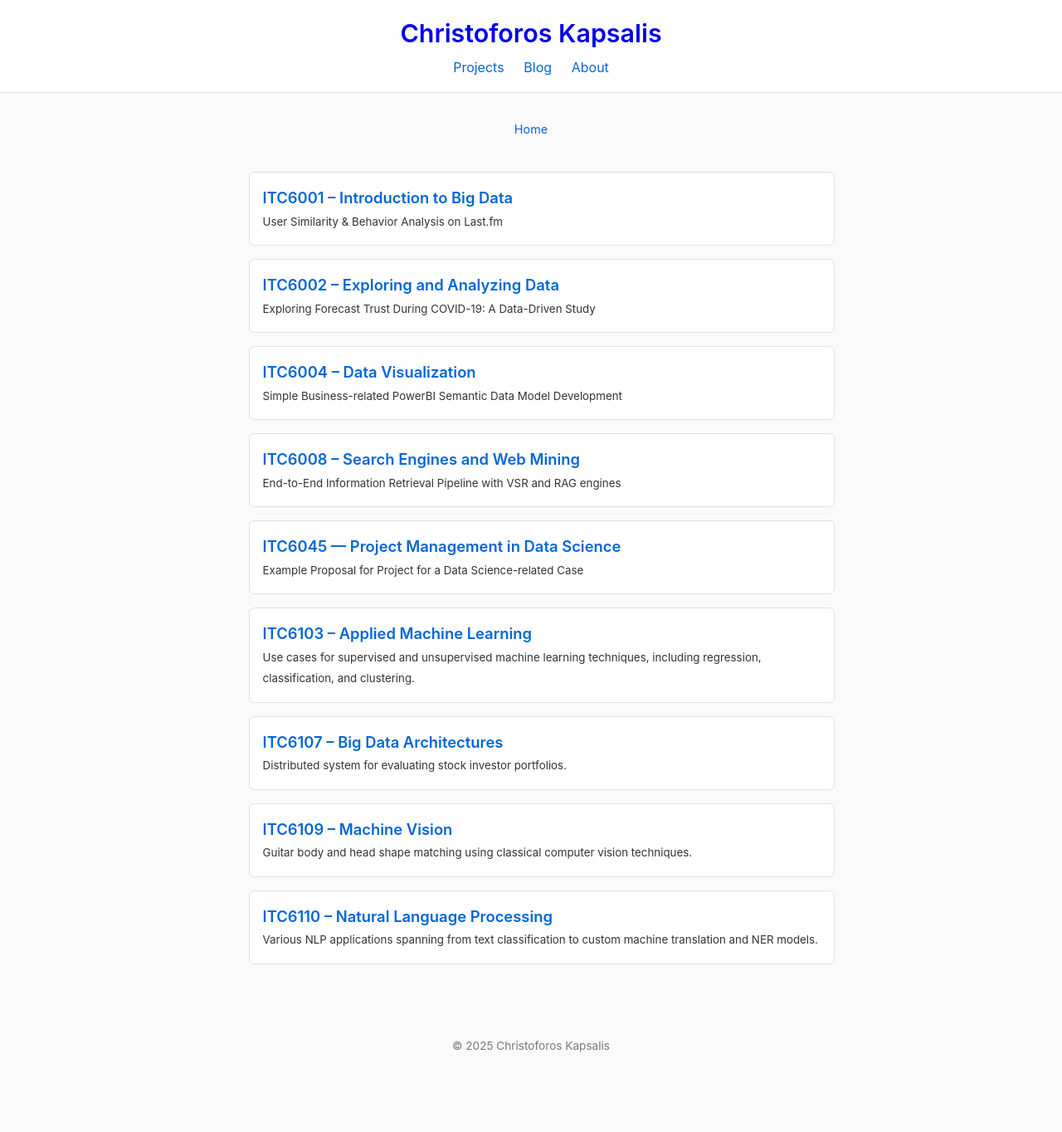
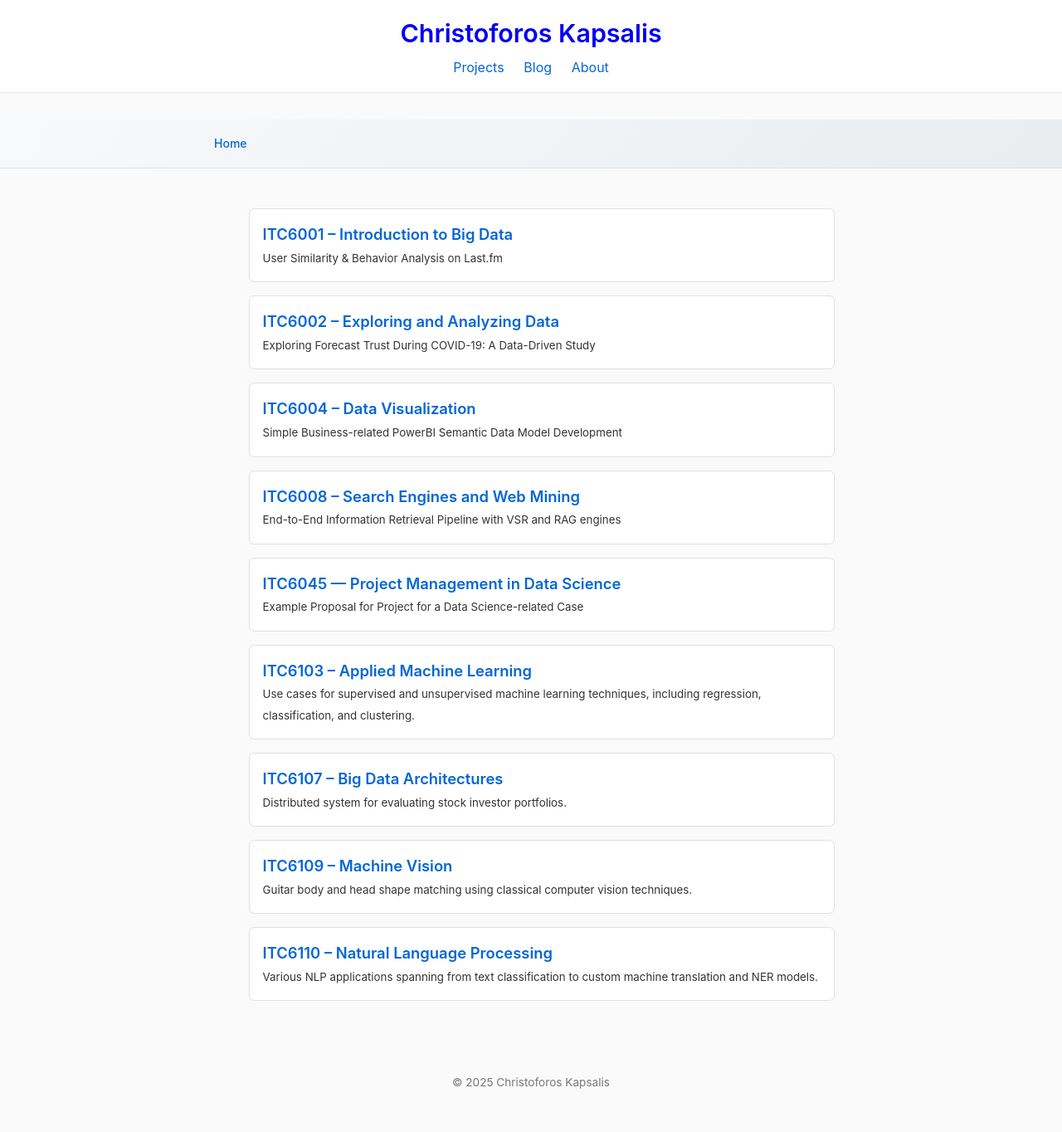
Before and after one commit to C-Kapsalis/portfolio-website, a Jekyll site: the page built from index.md, in a window 1280 px wide. Shown: the whole page at 83% size. Built offline with Jekyll 4.4.1, drawn with Linux system fonts in a browser that asks for light colours; before the commit the page ends 1320 px from its top, so only the background shows below that.

Commit message:
new breadcrumb styling

```diff
--- a/assets/css/style.css
+++ b/assets/css/style.css
@@ -54,31 +54,50 @@ a:hover {
 }
 
 
-/* Breadcrumb styles */
+/* Modern breadcrumb with subtle styling */
+.breadcrumb-container {
+  background: linear-gradient(135deg, #f8f9fa 0%, #e9ecef 100%);
+  border-bottom: 1px solid #dee2e6;
+  padding: 0.875rem 0;
+  margin-bottom: 1.5rem;
+}
+
 .breadcrumb {
   list-style: none;
   padding: 0;
-  margin: 1rem auto;  /* Changed: auto centers horizontally */
-  font-size: 0.9rem;
-  text-align: center;  /* Added: centers the text */
-  max-width: 780px;    /* Added: matches your wrapper width */
+  margin: 0 auto;
+  font-size: 0.875rem;
+  max-width: 780px;
+  display: flex;
+  align-items: center;
 }
 
 .breadcrumb li {
-  display: inline;
+  display: flex;
+  align-items: center;
 }
 
 .breadcrumb li + li:before {
-  content: " / ";
-  color: #666;
-  margin: 0 0.5rem;
+  content: "→";  /* or use "›" or "▶" */
+  color: #6c757d;
+  margin: 0 0.75rem;
+  font-size: 0.75rem;
 }
 
 .breadcrumb a {
   color: #0366d6;
   text-decoration: none;
+  padding: 0.25rem 0.5rem;
+  border-radius: 0.25rem;
+  transition: background-color 0.15s ease;
 }
 
 .breadcrumb a:hover {
-  text-decoration: underline;
+  background-color: rgba(3, 102, 214, 0.1);
+  text-decoration: none;
 }
+
+.breadcrumb li:last-child {
+  color: #495057;
+  font-weight: 500;
+}
```
